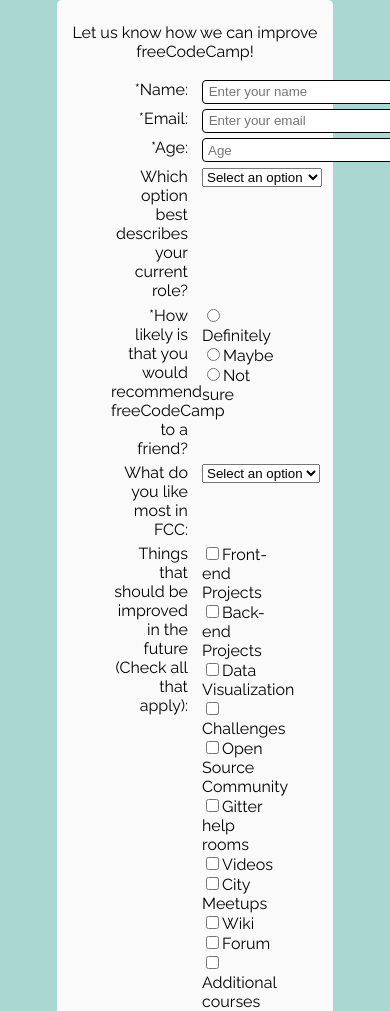
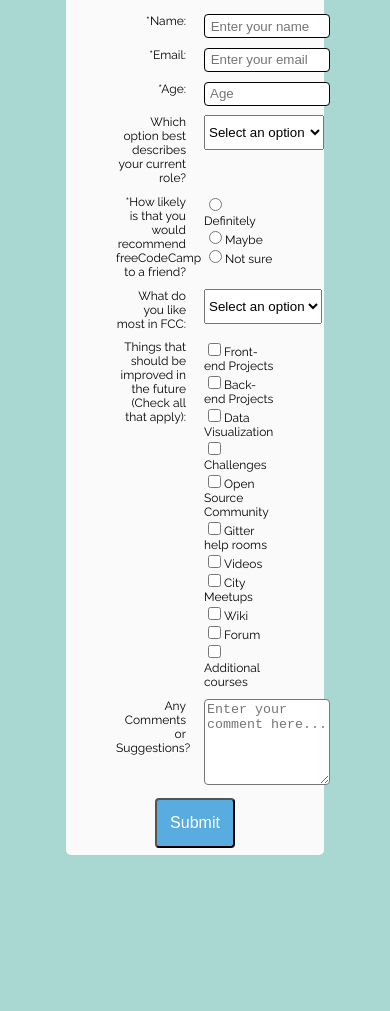
Before and after one commit to chrisxjacobi/fCC-responsive-2_survey, a plain HTML site: page index.html in a window 390 px wide. Shown: the part 101-1112 px from the top of the page. After the commit the page ends 964 px from the top, so only its background shows below. Drawn offline with Linux system fonts and the light colour scheme.

Commit message:
final commit with media queries

```diff
--- a/style.css
+++ b/style.css
@@ -15,7 +15,7 @@ body {
     background-color: #fafafa;
     border-radius: 5px;
     margin: 0 auto;
-    width: 70%;
+    width: 65%;
     padding: 2%;
 }
 
@@ -29,7 +29,7 @@ body {
     display: inline-block;
     text-align: right;
     vertical-align: top;
-    padding-right: 10px;
+    padding-right: 15px;
 }
 
 .right {
@@ -38,9 +38,14 @@ body {
     text-align: left;
 }
 
+#dropdown, #dropdown-two {
+    height: 35px;
+    width: auto;
+}
+
 .input-field {
     height: 20px;
-    width: 200px;
+    width: 170px;
     border-radius: 4px;
     border: solid 1px;
 }
@@ -51,7 +56,7 @@ body {
 
 textarea {
     height: 80px;
-    width: 200px;
+    width: 170px;
     border-radius: 4px;
 }
 
@@ -65,3 +70,25 @@ button {
     padding: 10px;
     border-radius: 4px;
 }
+
+@media (max-width: 580px) {
+    .row-info {
+        padding: 2%;
+    }
+    #title {
+        font-size: 20px;
+    }
+
+    #survey-form {
+        font-size: 12px;
+    }
+
+    .input-field {
+        width: 120px;
+    }
+
+    #text-area {
+        width: 120px;
+    }
+
+}
```
